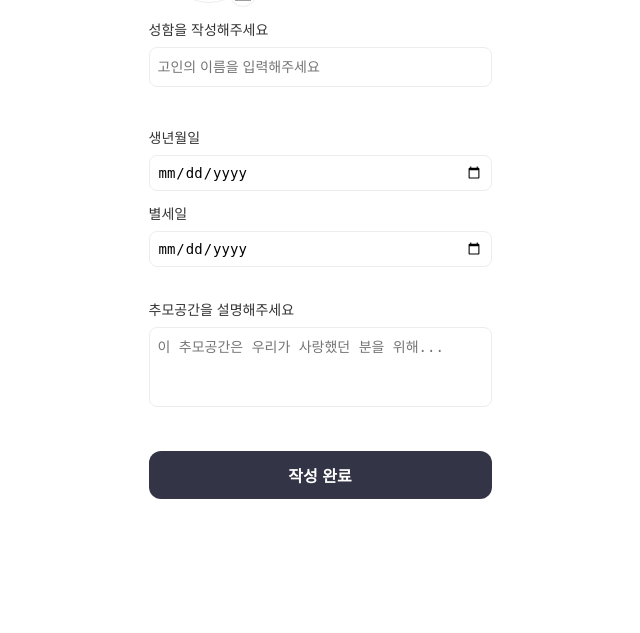
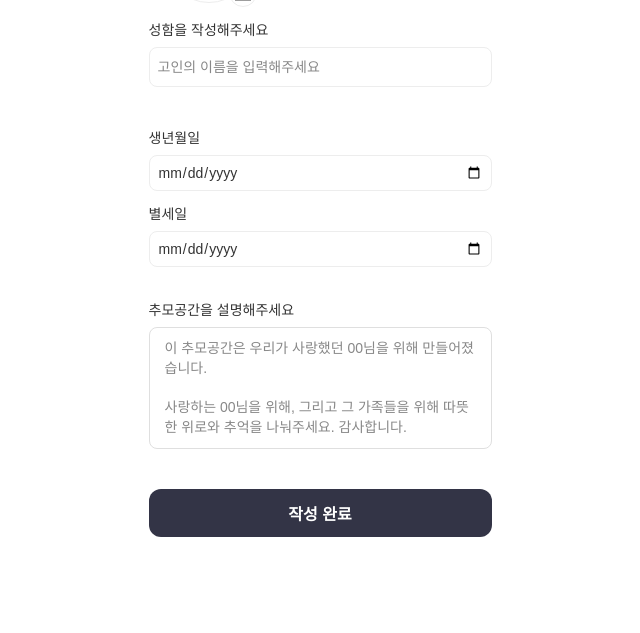
Before and after one commit to 2025-HERETHON/2025-herethon-16, a Django app: template bium/templates/memorial-edit.html in a window 1280 px wide. Shown: the part 297-930 px from the top of the page, without its empty margins (320-960 px from the left). Before the commit the page ends 796 px from the top, so only its background shows below. Run offline with Django 5.2, Linux system fonts and the light colour scheme; the template is opened without the code that fills it, so the values that code supplies are empty; grey boxes are pictures that could not be loaded.

Commit message:
🎨 design: 추모공간 설명 박스 수정

```diff
--- a/bium/static/css/memorial-edit.css
+++ b/bium/static/css/memorial-edit.css
@@ -197,3 +197,67 @@ body {
   font-weight: 600;
   cursor: pointer;
 }
+
+/* memorial-edit.css 맨 아래에 추가해주세요 */
+
+/* 1) 모든 텍스트·날짜 입력과 textarea 기본 폰트를 Pretendard 로 */
+.field input[type="text"],
+.field input[type="date"],
+.field textarea {
+  font-family: Pretendard, sans-serif;
+}
+
+/* 2) placeholder 에도 Pretendard 적용 */
+.field input::placeholder,
+.field textarea::placeholder {
+  font-family: Pretendard, sans-serif;
+  color: #888888; /* 필요 시 색상 조정 */
+}
+
+/* 3) 날짜 입력창(브라우저 기본 스타일) 텍스트 크기·색 보정 (선택) */
+.field input[type="date"] {
+  font-size: 14px;
+  color: var(--gray-33);
+}
+
+/* 4) “추모공간 소개” textarea 스타일 (회색 박스 + 라운드) */
+#description {
+  background-color: var(--gray-ED);
+  border: none;
+  border-radius: 12px;
+  padding: 16px;
+  min-height: 120px;
+  resize: none;
+  line-height: 1.6;
+  font-size: 14px;
+}
+
+/* ──────────────────────────────────────────────────────────────────────────── */
+/* 추모공간 소개 박스 (description-box) */
+.description-box {
+  display: inline-flex;
+  justify-content: flex-start;
+  align-items: flex-start;
+  gap: 10px;
+
+  width: 100%;
+  height: auto;
+
+  padding: 12px 16px;     /* 위/아래 12px, 좌/우 16px */
+  background: var(--white);
+  border-radius: 8px;
+
+  outline: 1px solid #DFDFDF;
+  outline-offset: -1px;
+}
+
+/* 내부 텍스트 영역 */
+.description-text {
+  flex: 1 1 0;
+  color: #888888;
+  font-size: 14px;
+  font-family: Pretendard, sans-serif;
+  font-weight: 500;
+  line-height: 19.6px;
+  word-wrap: break-word;
+}
--- a/bium/static/js/memorial-edit.js
+++ b/bium/static/js/memorial-edit.js
@@ -29,10 +29,10 @@ const birthDate   = document.getElementById('birthDate');
 const deathDate   = document.getElementById('deathDate');
 const dateDisplay = document.getElementById('dateDisplay');
 
-function fmt(input) {
-  const d = new Date(input);
-  return `${d.getFullYear()}년 ${d.getMonth()+1}월 ${d.getDate()}일`;
-}
+// function fmt(input) {
+//   const d = new Date(input);
+//   return `${d.getFullYear()}년 ${d.getMonth()+1}월 ${d.getDate()}일`;
+// }
 function updateDates() {
   if (birthDate.value && deathDate.value) {
     dateDisplay.textContent = `${fmt(birthDate.value)} – ${fmt(deathDate.value)}`;
--- a/bium/templates/memorial-edit.html
+++ b/bium/templates/memorial-edit.html
@@ -72,10 +72,12 @@
     <!-- 설명 -->
     <div class="field">
       <label for="description">추모공간을 설명해주세요</label>
-      <textarea
-        id="description"
-        placeholder="이 추모공간은 우리가 사랑했던 분을 위해..."
-      ></textarea>
+      <div class="description-box">
+    <div class="description-text">
+      이 추모공간은 우리가 사랑했던 00님을 위해 만들어졌습니다.<br/><br/>
+      사랑하는 00님을 위해, 그리고 그 가족들을 위해 따뜻한 위로와 추억을 나눠주세요. 감사합니다.
+    </div>
+    </div>
     </div>
 
     <!-- 완료 버튼 -->
```
